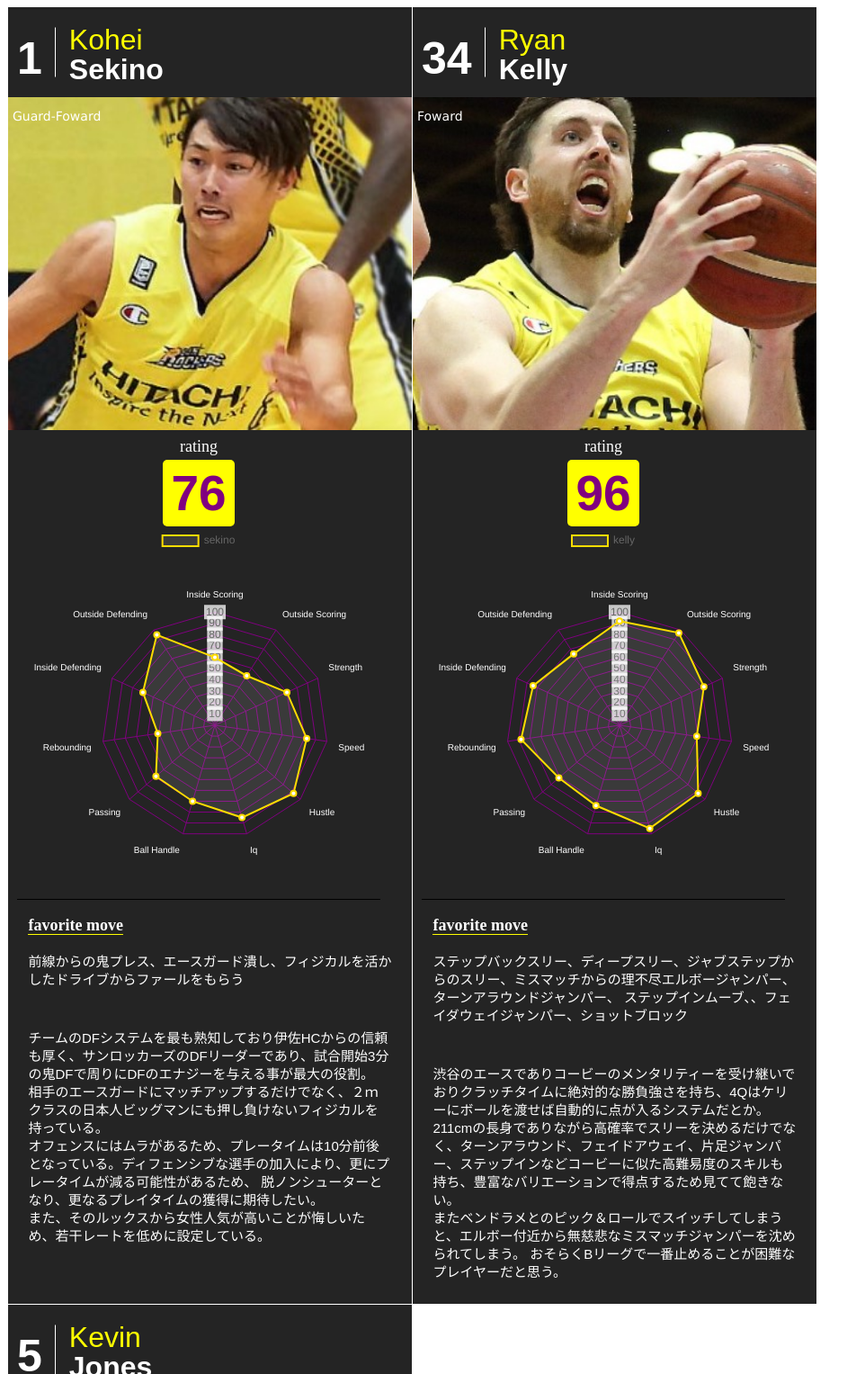
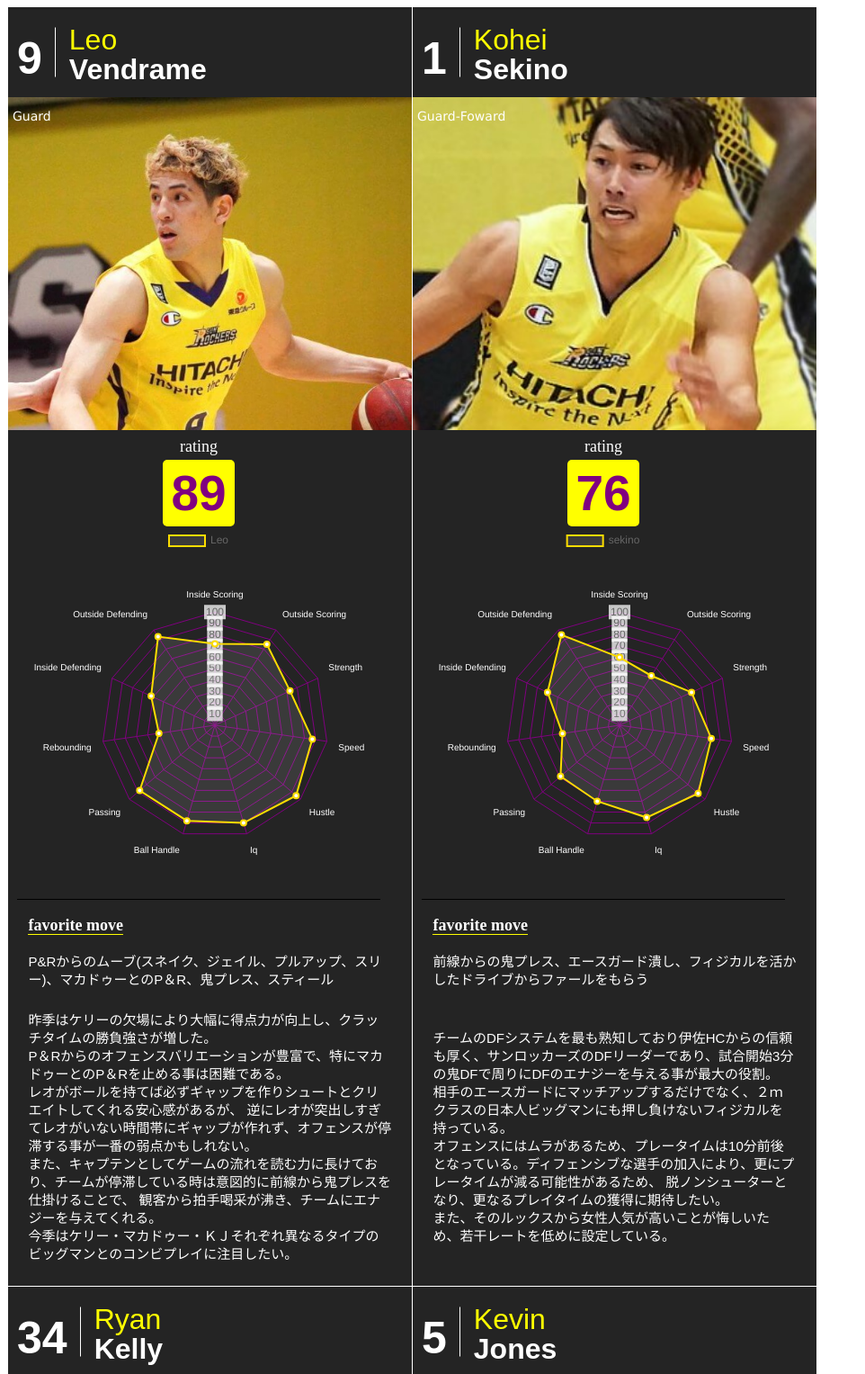
Before and after one commit to hippo0408/2022-2023sunrockersRoster, a plain HTML site: page index.html in a window 1280 px wide. Shown: the top 1527 px of the page at 90% size, without its empty margins (0-962 px from the left). Drawn offline with nearby package versions, Linux system fonts and the light colour scheme.

Commit message:
Add files via upload

```diff
--- a/css/style.css
+++ b/css/style.css
@@ -2,7 +2,6 @@
   display: flex;
   width: 100%;
   flex-wrap: wrap;
-  margin: 0 auto;
 }
 
 .member{
--- a/index.html
+++ b/index.html
@@ -19,11 +19,67 @@
 
         <div class="member">
             <div class="member-card">
+                <h2 class="number">9</h2>
+                <h2 class="name"><span class="first-name">Leo</span><br>Vendrame</h2>
+            </div>
+            <div class="member-image">
+                <img src="image/Leo.jpg">
+                <p>Guard</p>
+                <div class="profile">
+                    <div class="mask">
+                        <ul>
+                            <li><span>Height:</span>
+                                <span>183cm</span>
+                            </li>
+                            <li><span>Position</span>
+                                <span>Guard</span>
+                            </li>
+                            <li><span>Age</span>
+                                <span>28</span>
+                            </li>
+                            <li><span>Play style</span>
+                                <span>Scoring Handller</span>
+                            </li>
+                            <li><span>Weight</span>
+                                <span>79kg</span>
+                            </li>
+                            <li><span>From</span>
+                                <span>Tokai University</span>
+                            </li>
+                        </ul>
+                    </div>
+                </div>
+            </div>
+            <div class="bottom">
+                <div class="chart">
+                    <p>rating</p>
+                    <h3>89</h3>
+                    <canvas id='leo'></canvas>
+                </div>
+                <div class="text">
+                    <p class="topix">favorite move</p>
+                    <p class="comment">P&Rからのムーブ(スネイク、ジェイル、プルアップ、スリー)、マカドゥーとのP＆R、鬼プレス、スティール
+                    </p>
+                    <p class="comment">
+                        昨季はケリーの欠場により大幅に得点力が向上し、クラッチタイムの勝負強さが増した。<br>
+                        P＆Rからのオフェンスバリエーションが豊富で、特にマカドゥーとのP＆Rを止める事は困難である。<br>
+                        レオがボールを持てば必ずギャップを作りシュートとクリエイトしてくれる安心感があるが、
+                        逆にレオが突出しすぎてレオがいない時間帯にギャップが作れず、オフェンスが停滞する事が一番の弱点かもしれない。<br>
+                        また、キャプテンとしてゲームの流れを読む力に長けており、チームが停滞している時は意図的に前線から鬼プレスを仕掛けることで、
+                        観客から拍手喝采が沸き、チームにエナジーを与えてくれる。<br>
+                        今季はケリー・マカドゥー・ＫＪそれぞれ異なるタイプのビッグマンとのコンビプレイに注目したい。
+                    </p>
+                </div>
+            </div>
+        </div>
+
+        <div class="member">
+            <div class="member-card">
                 <h2 class="number">1</h2>
                 <h2 class="name"><span class="first-name">Kohei</span><br>Sekino</h2>
             </div>
             <div class="member-image">
-                <img src="image/sekino.jpg">
+                <img src="image/Sekino.jpg">
                 <p>Guard-Foward</p>
                 <div class="profile">
                     <div class="mask">
--- a/js/main.js
+++ b/js/main.js
@@ -40,6 +40,27 @@ const options =  {
     },
   },
 }
+
+var ctx = document.getElementById('leo');
+var mychart = new Chart(ctx, {
+  type: 'radar',
+  data: {
+    labels:data,
+    datasets: [{
+      label: 'Leo',
+      data: [
+        72,85 ,73,87,95,90,88,88,50,62,93
+      ],
+      backgroundColor: 'rgba(255,255,255,0.1)',
+      borderColor: 'rgb(252, 220, 0)',
+      borderWidth: 2,
+      pointBackgroundColor: 'rgb(255,255,255)',
+      hitRadius: 5
+    },
+      ]
+  },
+  options
+});
 
 var ctx = document.getElementById('sekino');
 var mychart = new Chart(ctx, {
```
Also changed, not shown: image/leo.jpg (added).
